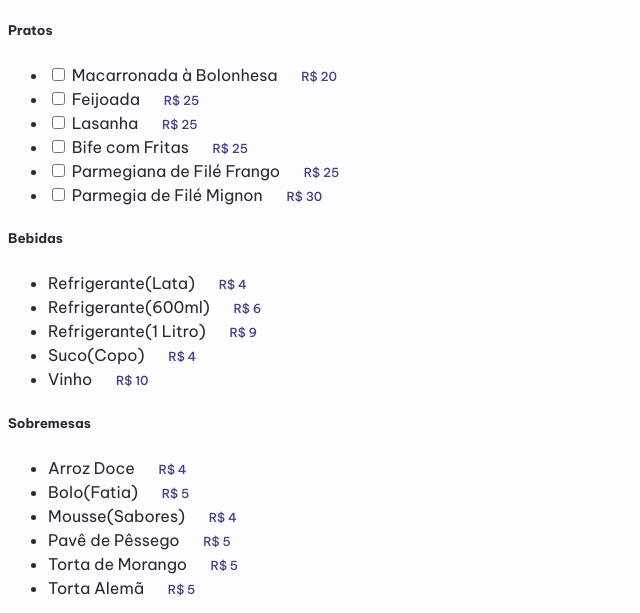
After one commit to GustavoMarinho82/Capital_Buffet, a PHP site: page /views/comidas_cliente.html in a window 1280 px wide. The commit adds this page. Shown: the part 3980-4593 px from the top of the page, without its empty margins (0-640 px from the left). Run offline with PHP 8.4, Linux system fonts and the light colour scheme.

Commit message:
preparação da página comidas para cliente

```diff
--- a/FrontEnd/css/style.css
+++ b/FrontEnd/css/style.css
@@ -435,6 +435,7 @@ img {
   overflow: hidden;
   display: flex;
   flex-direction: column;
+  width: 300px;
 }
 
 .card-header {
@@ -526,8 +527,9 @@ img {
   padding: 1rem 1.25rem;
   display: flex;
   align-items: center;
-  justify-content: flex-end;
+  justify-content: flex-start;
   border-top: 1px solid var(--c-border-primary);
+  height: 100px;
 }
 .card-footer a {
   color: var(--c-text-action);
@@ -544,3 +546,8 @@ html::-webkit-scrollbar-thumb {
   border: 4px solid var(--c-background-primary);
   border-radius: 99em;
 }
+
+.caracteristicas p {
+  margin: 0;
+  padding: 5px 0;
+}
--- /dev/null
+++ b/FrontEnd/javascript/script_comidas.js
@@ -0,0 +1,6 @@
+function showPopup(text) {
+    var popupOverlay = document.getElementById('popupOverlay');
+    var popupText = document.getElementById('popupText');
+    popupText.innerText = text;
+    popupOverlay.style.display = 'flex';
+  }
--- a/FrontEnd/views/cliente.html
+++ b/FrontEnd/views/cliente.html
@@ -14,7 +14,7 @@
   <span class="nav" id="procurar">Procurar meu pedido</span>
   <main class="content">
     <section id="profile">
-      <h2 class="title_material">bem-vindo</h2>
+      <h2 class="title_material">Bem-Vindo</h2>
       <form>
         <ul>
           <li>
--- /dev/null
+++ b/FrontEnd/views/comidas_cliente.html
@@ -0,0 +1,181 @@
+<!DOCTYPE html>
+<html lang="pt">
+
+<head>
+  <meta charset="UTF-8">
+  <meta name="viewport" content="width=device-width, initial-scale=1.0">
+  <meta http-equiv="X-UA-Compatible" content="ie=edge">
+  <title>Restaurant Menu</title>
+  <link rel="stylesheet" href="/style.css">
+  <link rel="stylesheet" href="https://fonts.googleapis.com/icon?family=Material+Icons">
+
+</head>
+
+<body>
+
+  <div class="container" id="food-menu">
+    <h1 class="h1">Cardápio</h1>
+    <section class="content-menu">
+      <aside class="aside-float">
+        <nav class="nav-side">
+          <a href="#plates">Pratos<img src="https://i.postimg.cc/65MPq3bs/cutlery.png" alt="Pratos"></a>
+          <a href="#drinks">Bebidas<img src="https://i.postimg.cc/mg6KXD73/juice.png" alt="Sucos"></a>
+          <a href="#dessert">Sobremesa<img src="https://i.postimg.cc/0NMFLsCT/piece-of-cake.png" alt="Sobremesa"></a>
+          <a href="#food-menu">Topo<img src="https://i.postimg.cc/nrDLzgZg/arrow-up.png" alt="Voltar ao Topo"></a>
+        </nav>
+      </aside>
+      <section class="content-side">
+        <section class="items" id="items">
+          <article class="plates" id="plates">
+            <div class="header1">
+              <h1>Pratos</h1>
+            </div>
+            <ul class="menu-items">
+              <li class="item">
+                <input type="checkbox" class="item-checkbox">
+                <span class="food" onclick="showPopup('TESTANDOOOO')">Macarronada à Bolonhesa</span>
+                <span class="price">R$ 20</span>
+              </li>
+
+              <li class="item">
+                <input type="checkbox" class="item-checkbox">
+                <span class="food" onclick="showPopup('TESTANDOOOO')">Feijoada</span>
+                <span class="price">R$ 25</span>
+              </li>
+              <li class="item">
+                <input type="checkbox" class="item-checkbox">
+                <span class="food" onclick="showPopup('TESTANDOOOO')">Lasanha</span>
+                <span class="price">R$ 25</span>
+              </li>
+              <li class="item">
+                <input type="checkbox" class="item-checkbox">
+                <span class="food" onclick="showPopup('TESTANDOOOO')">Bife com Fritas</span>
+                <span class="price">R$ 25</span>
+              </li>
+              <li class="item">
+                <input type="checkbox" class="item-checkbox">
+                <span class="food" onclick="showPopup('TESTANDOOOO')">Parmegiana de Filé Frango</span>
+                <span class="price">R$ 25</span>
+              </li>
+              <li class="item">
+                <input type="checkbox" class="item-checkbox">
+                <span class="food">Parmegia de Filé Mignon</span>
+                <span class="price">R$ 30</span>
+              </li>
+
+              <div id="popupOverlay" class="popup-overlay" style="display: none;">
+                <div class="popup">
+                  <span class="material-icons close-icon" onclick="hidePopup()">close</span>
+                  <label id="popupText"></label>
+                </div>
+              </div>
+            </ul>
+          </article>
+        </section>
+        <section class="items" id="items">
+          <article class="drinks" id="drinks">
+            <div class="header2">
+              <h1>Bebidas</h1>
+            </div>
+            <ul class="menu-items">
+              <li class="item">
+                <span class="food">Refrigerante(Lata)</span>
+                <span class="price">R$ 4</span>
+              </li>
+              <li class="item">
+                <span class="food">Refrigerante(600ml)</span>
+                <span class="price">R$ 6</span>
+              </li>
+              <li class="item">
+                <span class="food">Refrigerante(1 Litro)</span>
+                <span class="price">R$ 9</span>
+              </li>
+              <li class="item">
+                <span class="food">Suco(Copo)</span>
+                <span class="price">R$ 4</span>
+              </li>
+              <li class="item">
+                <span class="food">Vinho</span>
+                <span class="price">R$ 10</span>
+              </li>
+            </ul>
+          </article>
+        </section>
+        <section class="items" id="items">
+          <article class="drinks" id="dessert">
+            <div class="header3">
+              <h1>Sobremesas</h1>
+            </div>
+            <ul class="menu-items">
+              <li class="item">
+                <span class="food">Arroz Doce</span>
+                <span class="price">R$ 4</span>
+              </li>
+              <li class="item">
+                <span class="food">Bolo(Fatia)</span>
+                <span class="price">R$ 5</span>
+              </li>
+              <li class="item">
+                <span class="food">Mousse(Sabores)</span>
+                <span class="price">R$ 4</span>
+              </li>
+              <li class="item">
+                <span class="food">Pavê de Pêssego</span>
+                <span class="price">R$ 5</span>
+              </li>
+              <li class="item">
+                <span class="food">Torta de Morango</span>
+                <span class="price">R$ 5</span>
+              </li>
+              <li class="item">
+                <span class="food">Torta Alemã</span>
+                <span class="price">R$ 5</span>
+              </li>
+            </ul>
+          </article>
+        </section>
+      </section>
+    </section>
+    <footer class="container">
+      <div class="social-media">
+        <nav>
+          <a href="#">
+            <img src="https://i.postimg.cc/SxprfYTY/facebook.png" alt="Facebook">
+          </a>
+          <a href="#">
+            <img src="https://i.postimg.cc/W4NwQLP2/instagram.png" alt="Instagram">
+          </a>
+          <a href="#">
+            <img src="https://i.postimg.cc/s2T4z6V5/youtube.png" alt="YouTube">
+          </a>
+          <a href="#">
+            <img src="https://i.postimg.cc/vZLvq8kq/pinterest.png" alt="Pinterest">
+          </a>
+        </nav>
+      </div>
+      <div class="copyright">
+    <!--
+        <p>Desenvolvido por: Van Ribeiro.</p>
+        <p>© copyright 2018.</p>
+        <p>Todos os direitos reservado.</p>
+    -->
+      </div>
+    </footer>
+  </div>
+  <script>
+    function showPopup(text) {
+    var popupOverlay = document.getElementById('popupOverlay');
+    var popupText = document.getElementById('popupText');
+    popupText.innerText = text;
+    popupOverlay.style.display = 'flex';
+  }
+
+
+  function hidePopup() {
+    var popupOverlay = document.getElementById('popupOverlay');
+    popupOverlay.style.display = 'none';
+  }
+  </script>
+</body>
+
+</html>
```
Also changed, not shown: FrontEnd/css/style_comidas.css (added, +207 -0 lines).
